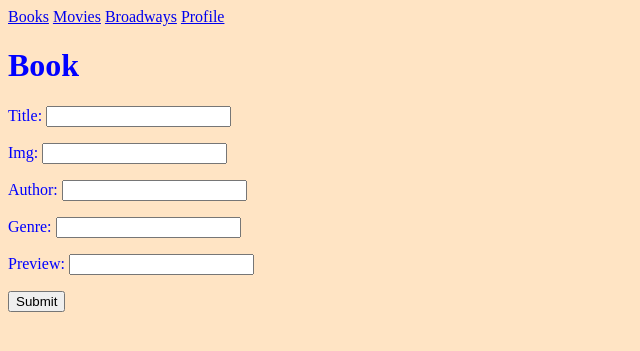
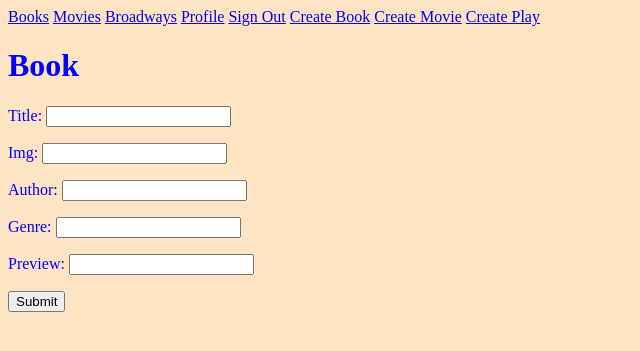
Before and after one commit to nununuam/WishWash, a Django app: page /addbook/ in a window 1280 px wide. Shown: the top 351 px of the page, without its empty margins (0-640 px from the left). Run offline with Django 4.2, Linux system fonts and the light colour scheme; the visitor is signed in with stand-in values (Sample User, id 1).

Commit message:
added create pages and sign out

```diff
--- a/djangowishwash/settings.py
+++ b/djangowishwash/settings.py
@@ -28,7 +28,7 @@ STATIC_ROOT = BASE_DIR / 'static'
 SECRET_KEY = str(os.getenv('SECRET_KEY'))
 
 # SECURITY WARNING: don't run with debug turned on in production!
-DEBUG = False
+DEBUG = True
 
 ALLOWED_HOSTS = []
 
--- a/main_app/templates/base.html
+++ b/main_app/templates/base.html
@@ -22,6 +22,12 @@
         <a href = '/movies/'>Movies</a>
         <a href = '/broadways/'>Broadways</a>
         <a href = '/user/{{user.username}}'>Profile</a>
+        <a href="/accounts/logout/">Sign Out</a>
+        <a href= "{% url 'addbook' %}">Create Book</a>
+        <a href= "{% url 'addmovie' %}">Create Movie</a>
+        <a href= "{% url 'addplay' %}">Create Play</a>
+
+
       </nav>
     {% block content %}
     {% endblock %}
--- a/main_app/urls.py
+++ b/main_app/urls.py
@@ -10,8 +10,10 @@ urlpatterns = [
     path('books/', views.Books.as_view(), name="books"),
     path('broadways/', views.Broadways.as_view(), name="broadways"),
 
-    path('createList/', views.CreateList.as_view(), name="createList"),
-    # path('edit&deleteList/<int:pk>', views.EditDeleteList.as_view(), name="editDeleteList"),
+    path('books/new/', views.AddBook.as_view(), name='addbook'),
+    path('movies/new/', views.AddMovie.as_view(), name='addmovie'),
+    path('broadways/new/', views.AddPlay.as_view(), name='addplay'),
+
 
     path('lists/<int:pk>', views.DetailListPage.as_view(), name="home"),
     path('books/<int:pk>', views.DetailBookPage.as_view(), name="detailBook"),
```
